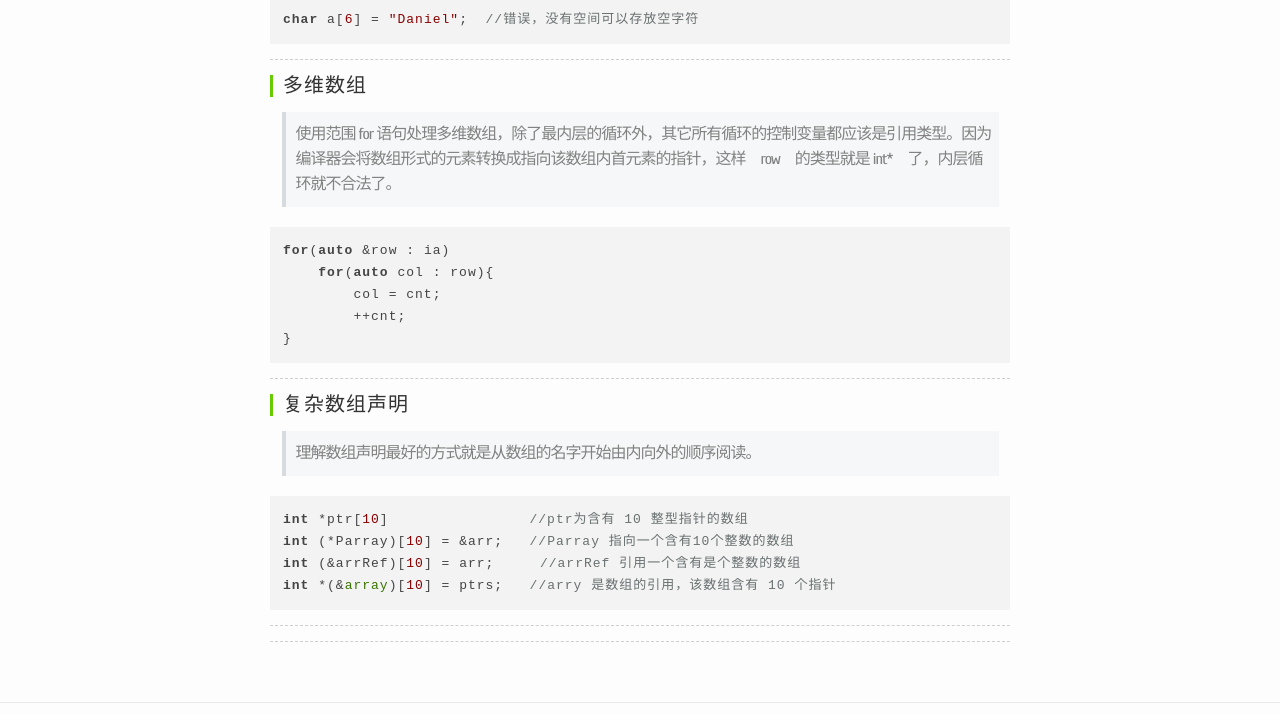
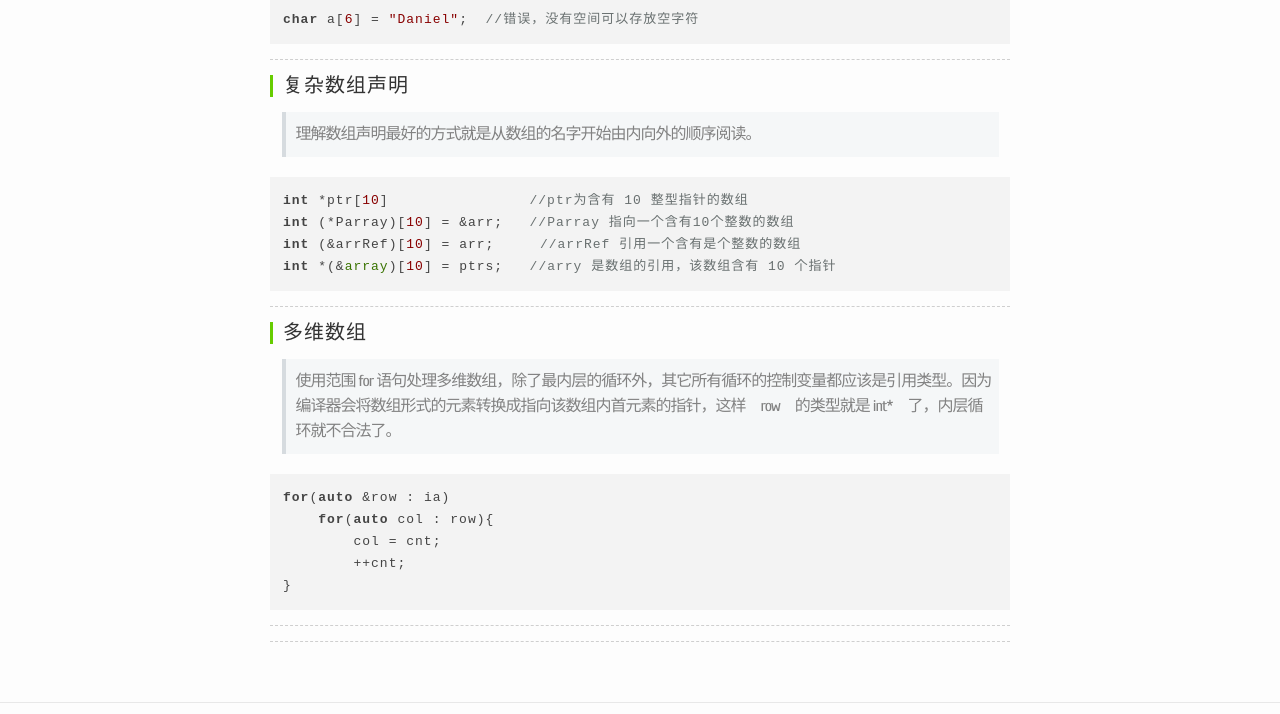
Before and after one commit to charleshm/charleshm.github.io, a Jekyll site: the page built from _posts/2016-02-21-String-Vector.md, in a window 1280 px wide and 900 px high, scrolled down 3279 px, cut to the strip 186-900 px from the top of the window. Built offline with Jekyll 4.4.1, drawn with Linux system fonts in a browser that asks for light colours; nearby versions of some CDN libraries; comment, search, counter and statistics services are not loaded; some of the changed lines change nothing that is shown.

Commit message:
first blood

```diff
--- a/_posts/2016-02-21-String-Vector.md
+++ b/_posts/2016-02-21-String-Vector.md
@@ -174,6 +174,17 @@ string::const_iterator it4;
 char a[6] = "Daniel";  //错误，没有空间可以存放空字符
 {% endhighlight %}
 
+----------
+
+#### 复杂数组声明
+> 理解数组声明最好的方式就是从数组的名字开始由内向外的顺序阅读。
+
+{% highlight c++ %}
+int *ptr[10]                //ptr为含有 10 整型指针的数组
+int (*Parray)[10] = &arr;   //Parray 指向一个含有10个整数的数组
+int (&arrRef)[10] = arr;　　  //arrRef 引用一个含有是个整数的数组
+int *(&array)[10] = ptrs;   //arry 是数组的引用，该数组含有 10 个指针
+{% endhighlight %}
 
 ----------
 
@@ -188,17 +199,4 @@ for(auto &row : ia)
 }
 {% endhighlight %}
 
-
-----------
-
-#### 复杂数组声明
-> 理解数组声明最好的方式就是从数组的名字开始由内向外的顺序阅读。
-
-{% highlight c++ %}
-int *ptr[10]                //ptr为含有 10 整型指针的数组
-int (*Parray)[10] = &arr;   //Parray 指向一个含有10个整数的数组
-int (&arrRef)[10] = arr;　　  //arrRef 引用一个含有是个整数的数组
-int *(&array)[10] = ptrs;   //arry 是数组的引用，该数组含有 10 个指针
-{% endhighlight %}
-
   [1]: http://7xjbdi.com1.z0.glb.clouddn.com/c_string.png?imageView2/2/w/300
```
